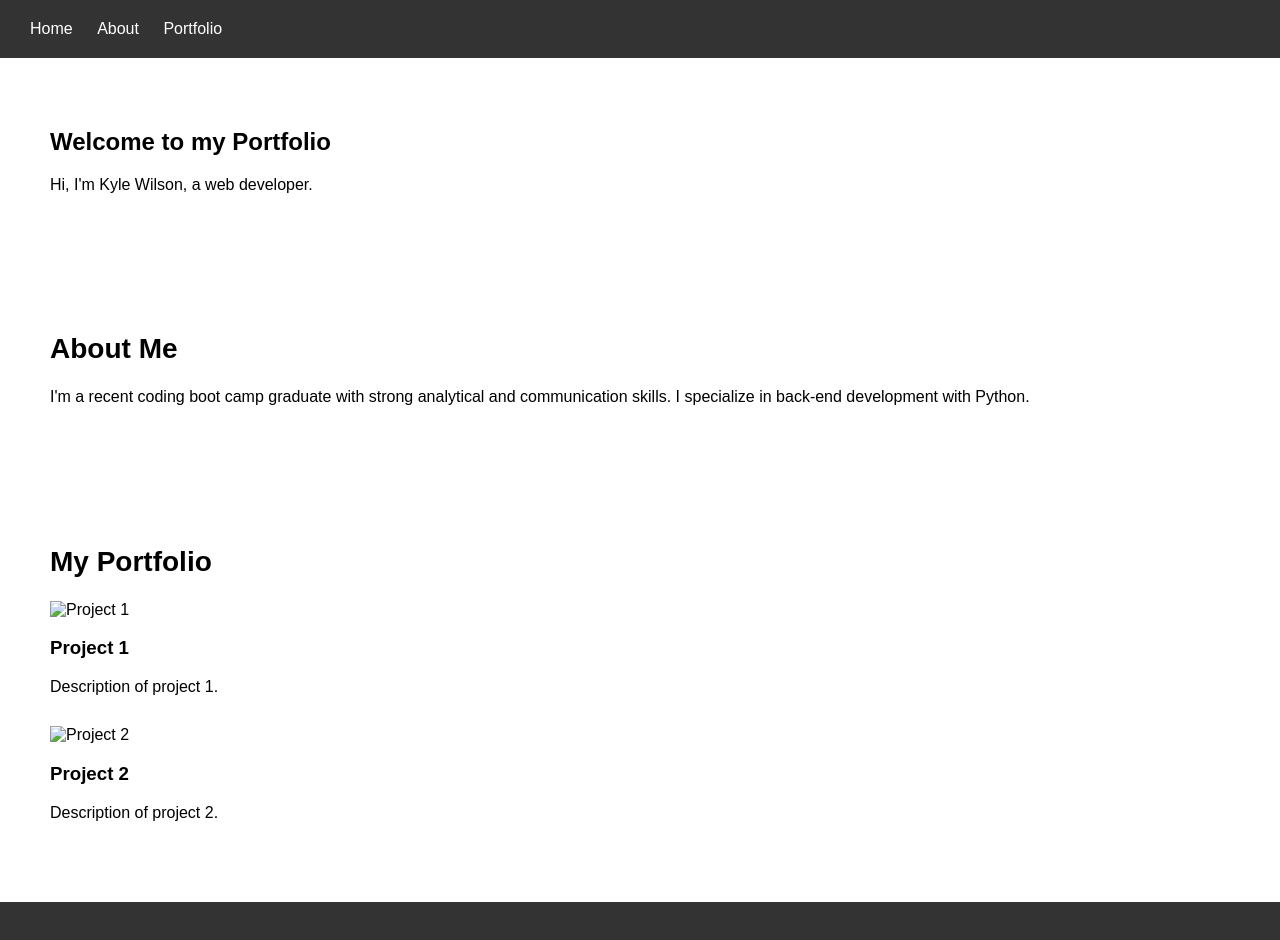
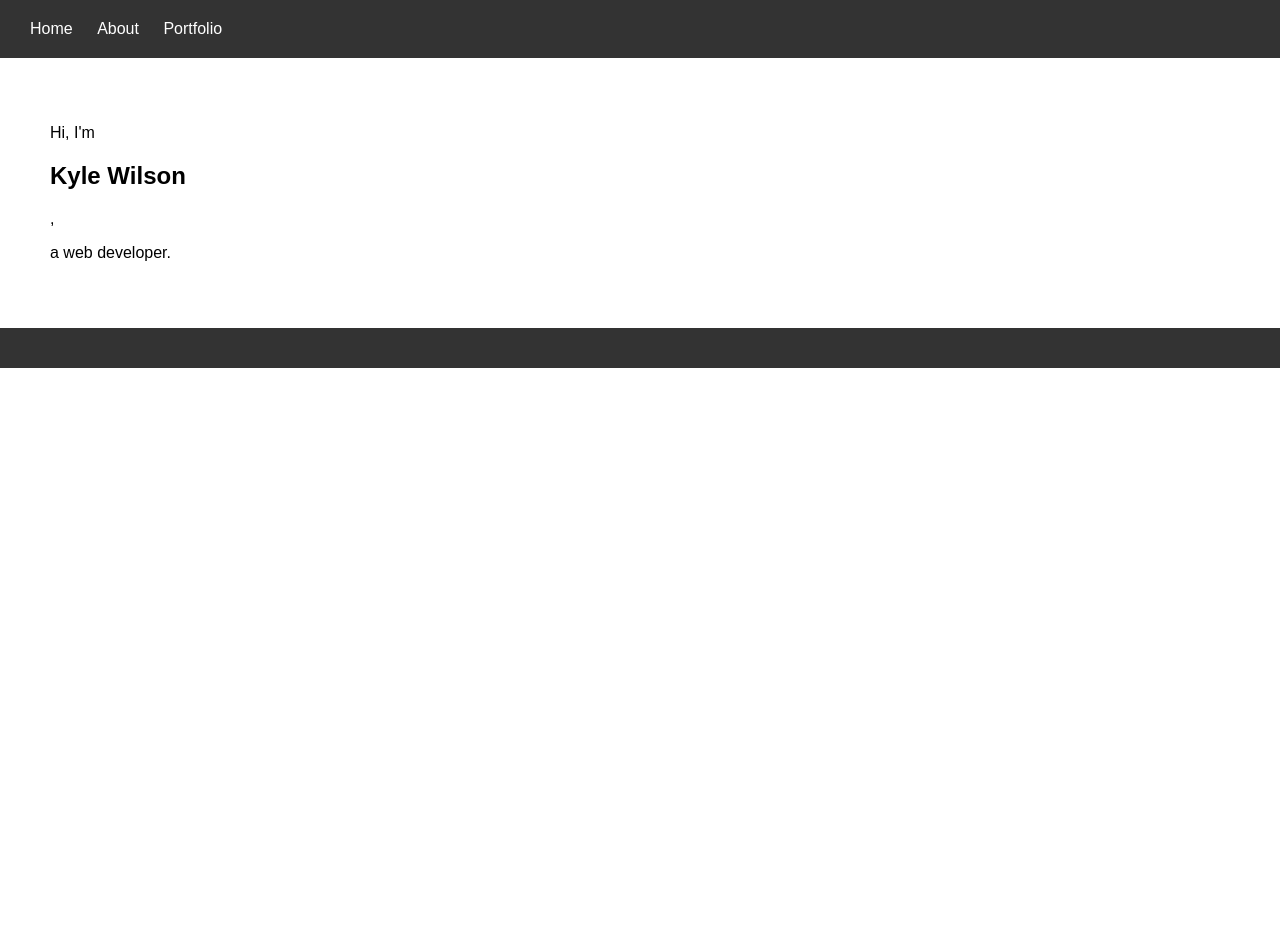
Before and after one commit to tau421/tau421.github.io, a plain HTML site: page index.html in a window 1280 px wide. After the commit the page ends 800 px from the top, so only its background shows below. Drawn offline with Linux system fonts and the light colour scheme.

Commit message:
home update

```diff
--- a/index.html
+++ b/index.html
@@ -18,27 +18,8 @@
     </header>
 
     <section id="home">
-        <h1>Welcome to my Portfolio</h1>
-        <p>Hi, I'm Kyle Wilson, a web developer.</p>
-    </section>
-
-    <section id="about">
-        <h2>About Me</h2>
-        <p>I'm a recent coding boot camp graduate with strong analytical and communication skills.  I specialize in back-end development with Python.</p>
-    </section>
-
-    <section id="portfolio">
-        <h2>My Portfolio</h2>
-        <div class="project">
-            <img src="project1.jpg" alt="Project 1">
-            <h3>Project 1</h3>
-            <p>Description of project 1.</p>
-        </div>
-        <div class="project">
-            <img src="project2.jpg" alt="Project 2">
-            <h3>Project 2</h3>
-            <p>Description of project 2.</p>
-        </div>
+        <p>Hi, I'm <h1>Kyle Wilson</h1></p>,
+        <p>a web developer.</p>
     </section>
     <footer>
     </footer>
```
